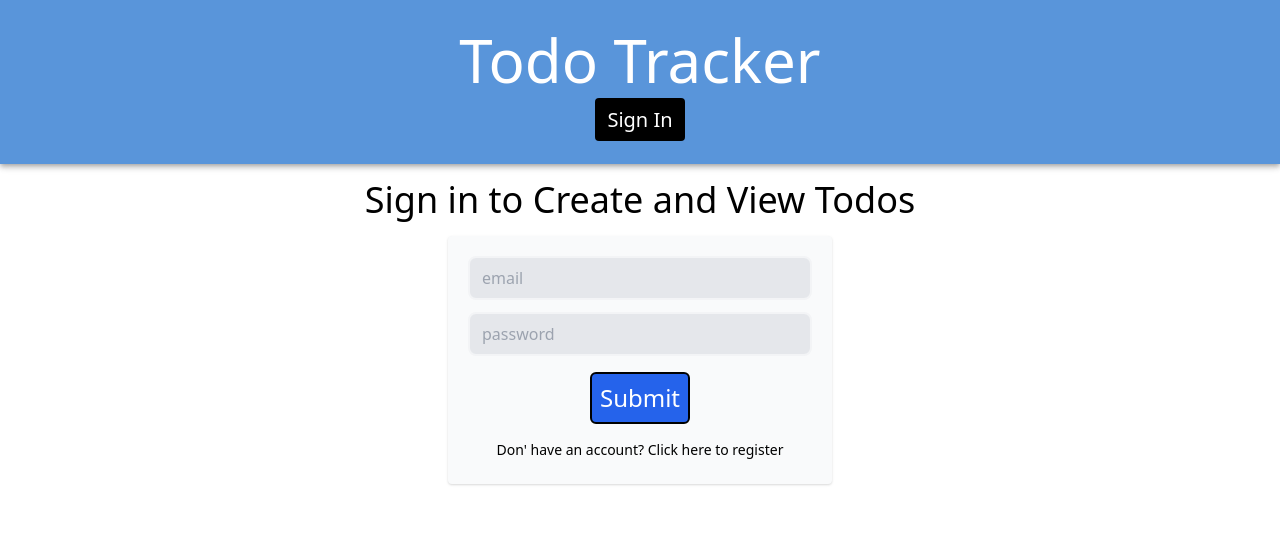
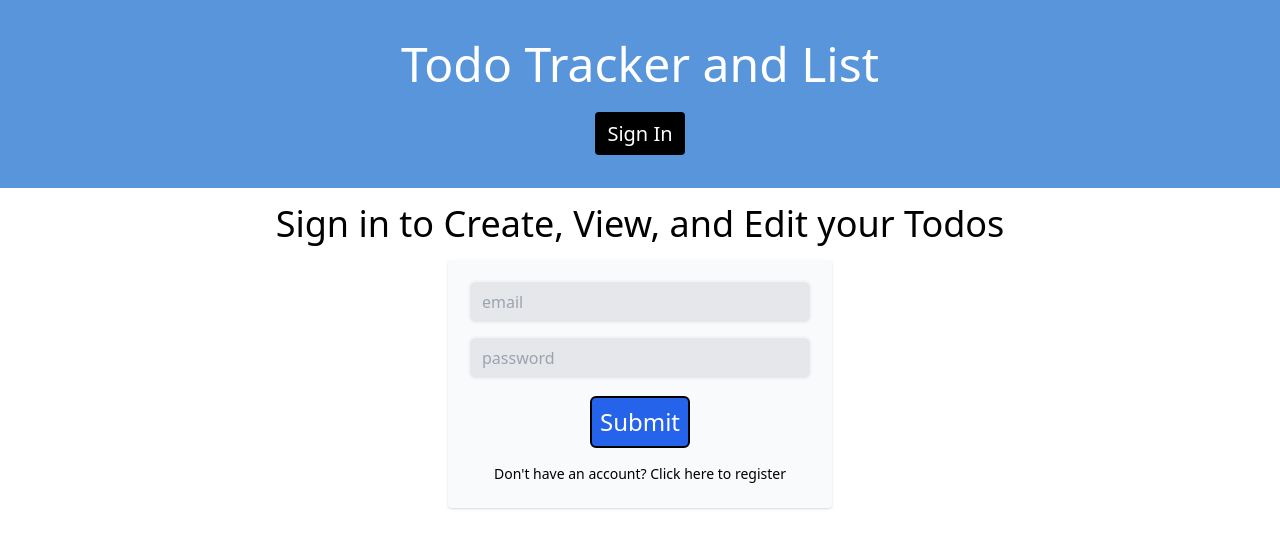
Before and after one commit to richardchyan/mern-crud, a React (Create React App) app: page /signin in a window 1280 px wide. Shown: the top 548 px of the page. Built offline with nearby package versions, Linux system fonts and the light colour scheme.

Commit message:
signin progress spinner, and mui header removed changed to tailwind

```diff
--- a/src/api/index.js
+++ b/src/api/index.js
@@ -7,10 +7,6 @@ const url = 'https://merncrud-server.herokuapp.com/';
 const API = axios.create({
 
    baseURL: url,
-   // headers: {
-   //    Authorization: `Bearer ${accessToken}`
-   // }
-
 })
 
 API.interceptors.request.use(req => {
--- a/src/components/Auth.js
+++ b/src/components/Auth.js
@@ -1,12 +1,14 @@
 import React, { useState } from 'react';
 import { signin, signup } from 'api';
 import { useHistory } from 'react-router-dom';
+import spinner from 'images/checkout-spinner.gif';
 
 const Auth = () => {
 
    const [isSignup, setIsSignup] = useState(false);
    const [formData, setFormData] = useState({firstName: '', lastName: '', email: '', password: '', confirmPassword: '' });
    const history = useHistory();
+   const [submitSpinner, setSubmitSpinner] = useState(false);
    const [showAlert, setShowAlert] = useState(false);
    const [errorMessage, setErrorMessage] = useState('');
 
@@ -16,9 +18,11 @@ const Auth = () => {
          if(isSignup){
             const response = await signup(formData);
             localStorage.setItem('profile', JSON.stringify(response.data));
+            setSubmitSpinner(true);
          } else {
             const response = await signin(formData);
             localStorage.setItem('profile', JSON.stringify(response.data));
+            setSubmitSpinner(true);
          }
          history.push('/');
       } catch (error) {
@@ -40,8 +44,16 @@ const Auth = () => {
 
    return (
       <div>
-         <h1 className="text-4xl mt-4">{isSignup ? 'Register Your Account': 'Sign in to Create and View Todos'} </h1>
-         {/* Login error alert */}
+         <h1 className="text-4xl mt-4">{isSignup ? 'Register Your Account': 'Sign in to Create, View, and Edit your Todos'} </h1>
+         {/* ======= Submit Visual Spinner ====== */}
+         <div className={submitSpinner ? "border-2 border-black rounded-md p-4 fade-in max-w-screen-sm m-auto" : "hidden"}>
+            { isSignup ? <div className="flex justify-center items-center text-xl rounded space-x-2 my-2 p-1 border-2 border-black max-w-sm w-5/12 m-auto"> <p>Signing up ...</p> <img src={spinner} alt="login spinner style={{ height: '25px', width: '25px'}}" /></div> : <div className="flex justify-center items-center text-xl rounded space-x-2 my-2 p-1 border-2 border-black max-w-sm w-5/12 m-auto"> <p>Signing in ...</p> <img src={spinner} alt="login spinner" style={{ height: '25px', width: '25px'}} /></div>}
+         </div>
+         {/* <div className="flex justify-center items-center text-xl rounded space-x-2 my-2 p-1 border-2 border-gray-100 max-w-sm w-5/12 m-auto">
+            <p>Signing up</p>
+            <img src={spinner} style={{ height: '25px', width: '25px'}} alt="" />
+         </div> */}
+         {/* ====== Login error alert ====== */}
          <div className={ showAlert ? "block bg-gray-100 border-2 border-gray-300 rounded-md mt-4 text-red-600 m-auto p-4 fade-in max-w-sm w-5/12" : "hidden"}>
             <span className="text-xl">{errorMessage}</span>
          </div>
@@ -76,12 +88,11 @@ const Auth = () => {
                      </div>
                   }
                   <div>
-                     <button type="submit"className="border-2 border-black rounded-md bg-blue-600 text-white p-2 mt-2"> Submit</button>
-                     <button type="button" className="text-sm p-2 mt-2 block m-auto" onClick={toggleSignin}> { !isSignup ? 'Don\'\t have an account? Click here to register' : 'Already have an account? Click to sign in' } </button>
+                     <button type="submit" className="border-2 border-black rounded-md bg-blue-600 text-white p-2 mt-2">Submit</button>
+                     <button type="button" className="text-sm p-2 mt-2 block m-auto" onClick={toggleSignin}> { !isSignup ? 'Don\'t have an account? Click here to register' : 'Already have an account? Click to sign in' } </button>
                   </div>
                </div>
             </div>
-
          </form>
       </div>
    )
--- a/src/components/Navbar.js
+++ b/src/components/Navbar.js
@@ -1,21 +1,9 @@
-import React, { useState, useEffect } from 'react';
+import React, { useEffect } from 'react';
 import { Link, useLocation, useHistory } from 'react-router-dom';
-import { AppBar } from '@material-ui/core';
-import { makeStyles } from '@material-ui/core/styles';
 import decode from 'jwt-decode';
 
 const Navbar = ({ user, setUser }) => {
 
-   const useStyles = makeStyles(theme => ({
-
-      appBar: {
-         padding: '30px',
-         backgroundColor: '#5995da',
-      },
-
-   }));
-
-   const classes = useStyles();
    const location = useLocation();
    const history = useHistory();
 
@@ -42,10 +30,11 @@ const Navbar = ({ user, setUser }) => {
   }, [location])
 
    return (
-      <div>
-         <AppBar className={classes.appBar} position="static">
-         <Link to={user ? '/' : '/signin'} className="text-6xl mb-4">Todo Tracker</Link>
-         <nav >
+      <div className="bg-niceblue py-10 text-white">
+         <h1 className="mb-8">
+            <Link to={user ? '/' : '/signin'} className="text-5xl">Todo Tracker and List</Link>
+         </h1>
+         <nav>
             { user !== null  ? (
                <div className="max-w-sm m-auto">
                   <div className="flex flex-col m-auto justify-center mb-4">
@@ -62,9 +51,7 @@ const Navbar = ({ user, setUser }) => {
            ) :
                <Link className="text-xl bg-black rounded py-2 px-3" to='/signin'>Sign In</Link>
            }
-
          </nav>
-         </AppBar>
       </div>
     );
 }
--- a/src/components/TodosList.js
+++ b/src/components/TodosList.js
@@ -30,7 +30,7 @@ const TodosList = ({ user }) => {
    return (
       <div className="mt-8">
          <h1 className="text-3xl mb-10 max-w-screen-sm m-auto">{ user ? 'List of todos' : 'You are not currently signed in. Sign in to create and view your todos!'}</h1>
-         <div className={ todos.length > 0 ? "grid grid-cols-1 md:grid-cols-2 lg:grid-cols-3 max-w-screen-lg m-auto px-4 gap-x-4" : "grid max-w-screen-lg m-auto px-4 gap-x-4" }>
+         <div className={ todos.length > 0 ? "grid grid-cols-1 md:grid-cols-2 max-w-screen-lg m-auto px-4 gap-x-4" : "grid max-w-screen-lg m-auto px-4 gap-x-4" }>
             { todos.length > 0
                &&
                todos.map(todo => (
--- a/tailwind.config.js
+++ b/tailwind.config.js
@@ -2,7 +2,11 @@ module.exports = {
   purge: ['./src/**/*.{js,jsx,ts,tsx}', './public/index.html'],
   darkMode: false, // or 'media' or 'class'
   theme: {
-    extend: {},
+    extend: {
+      backgroundColor: theme => ({
+        'niceblue': '#5995da',
+      })
+    },
   },
   variants: {
     extend: {},
```
Also changed, not shown: src/images/checkout-spinner.gif (added).
